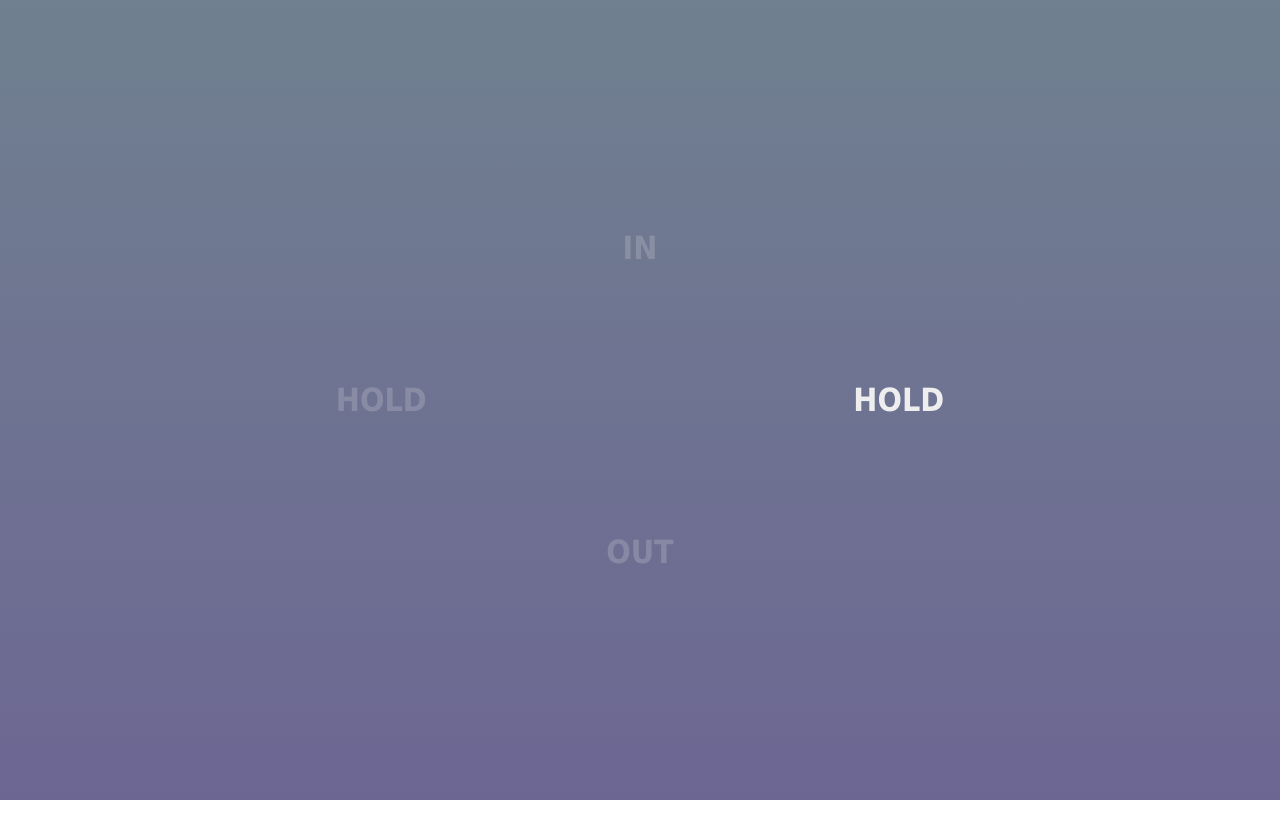
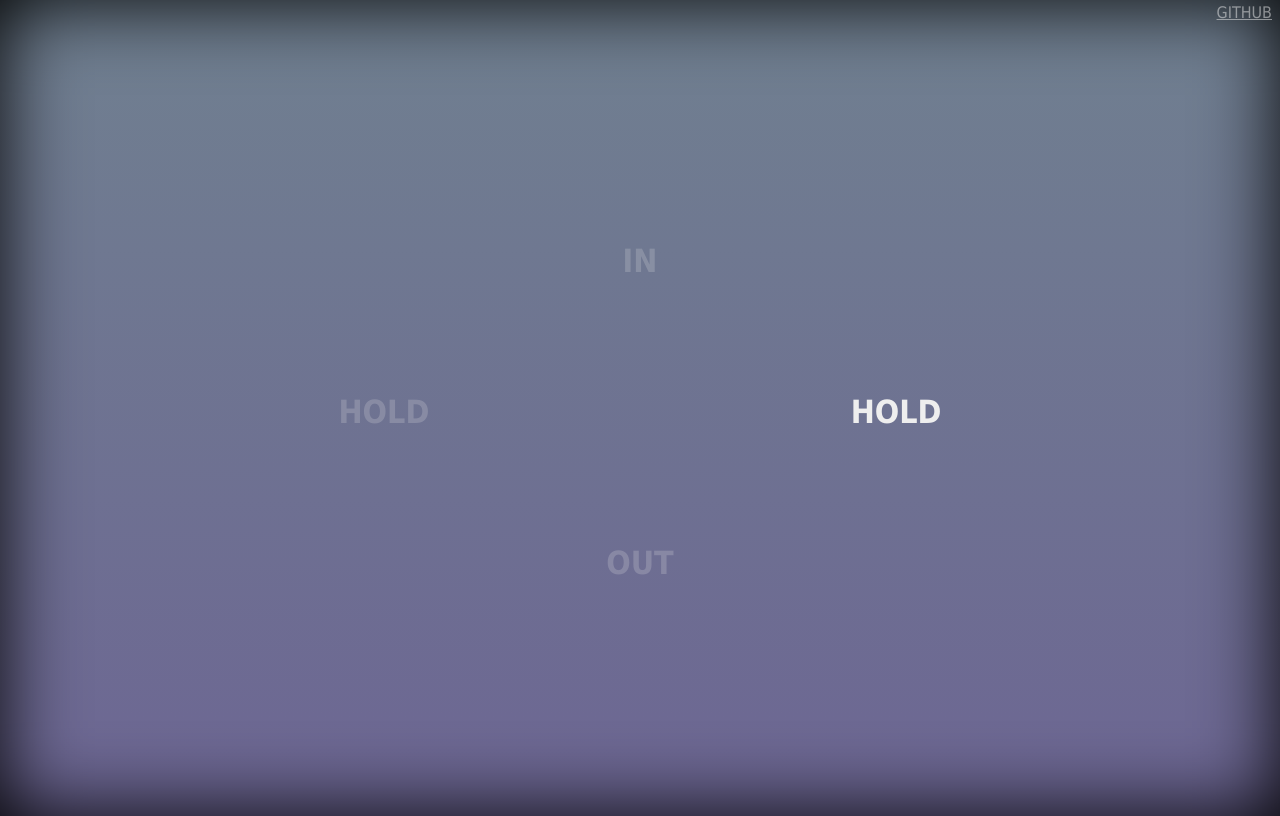
Before and after one commit to justintout/box-breath, a plain HTML site: page index.html in a window 1280 px wide. Drawn offline with Linux system fonts and the light colour scheme.

Commit message:
add github link, add background vignette

```diff
--- a/index.html
+++ b/index.html
@@ -10,6 +10,7 @@
 
 <style>
   :root {
+    --text-color: #eee;
     --area-duration: 4s;
     --color-in: slategray;
     --color-out: rebeccapurple;
@@ -22,20 +23,28 @@
     margin: 0;
   }
 
+  a {
+      color: var(--text-color);
+  }
+
   html {
     height: 100%;
   }
 
   body {
+    box-shadow: inset 0 0 10vmin black;
     height: 100vh;
+    padding: 1ch;
+    overflow: hidden;
     background-size: 100% 300%;
     background-image: linear-gradient(to bottom, var(--color-in), var(--color-out));
     background-position-y: 100%;
     animation: gradient calc(4 * var(--area-duration)) linear infinite forwards var(--run);
     display: grid;
     grid-template-columns: repeat(3, 1fr);
-    grid-template-rows: repeat(3, 1fr);
+    grid-template-rows: 1ch repeat(3, 1fr);
     grid-template-areas:
+      "header header header"
       ". in ."
       "hold-out . hold-in"
       ". out .";
@@ -58,10 +67,16 @@
   }
 
   .area {
-    color: #eee;
+    color: var(--text-color);
     opacity: var(--area-inactive-opacity);
     font-family: 'Tahoma';
     text-transform: uppercase;
+  }
+
+  .area--header {
+    grid-area: header;
+    opacity: 50%;
+    justify-self: end;
   }
 
   .area--in {
@@ -108,6 +123,9 @@
 </style>
 
 <body>
+  <div class="area area--header">
+      <a href="https://github.com/justintout/box-breath/">github</a>
+  </div>
   <div class="area area--in">
     <h1>in</h1>
   </div>
```
